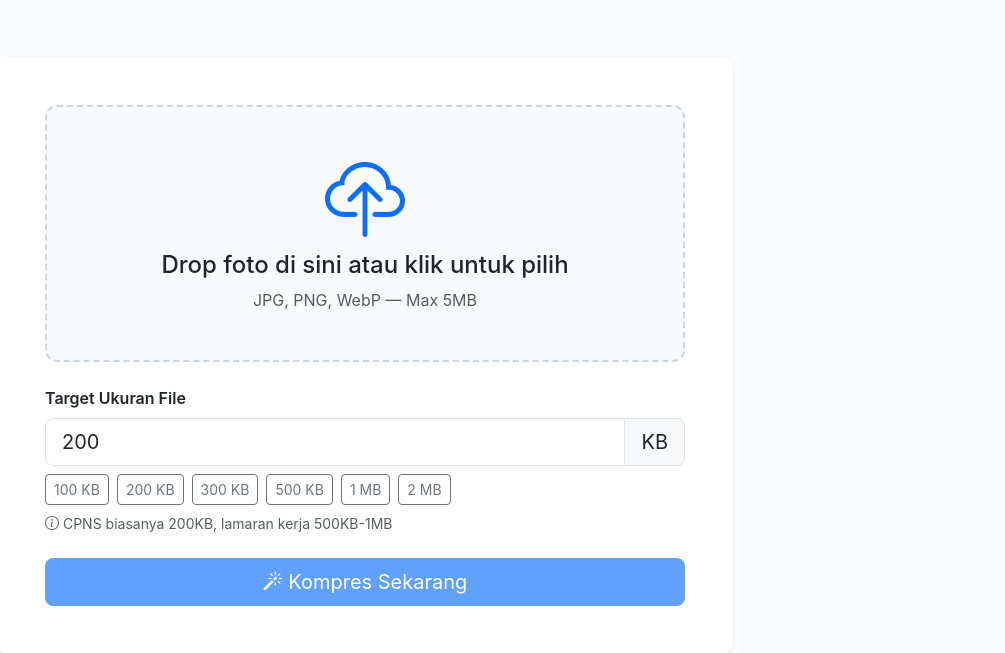
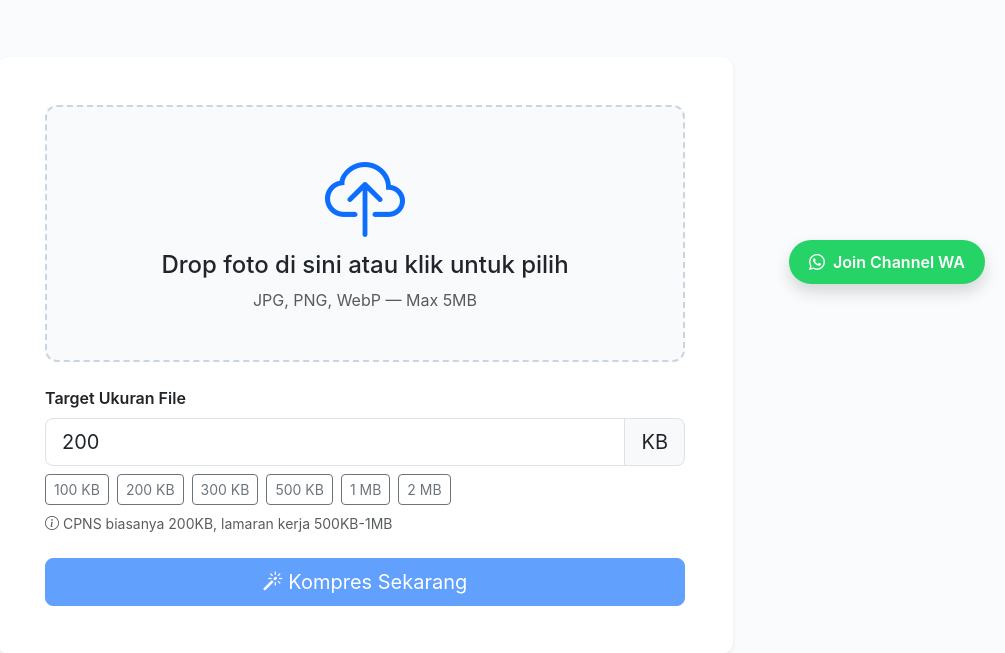
Before and after one commit to Aris0506/kompresfoto, a Flask app: page / in a window 1280 px wide. Shown: the part 496-1149 px from the top of the page, without its empty margins (275-1280 px from the left). Run offline with Flask 3, Linux system fonts and the light colour scheme; some libraries are stand-ins or nearby versions.

Commit message:
feat: tambah floating button WA channel

```diff
--- a/static/css/style.css
+++ b/static/css/style.css
@@ -252,3 +252,28 @@ body {
     width: 100%;
     height: auto;
 }
+
+
+/* Floating WA Button */
+.wa-float-btn {
+    position: fixed;
+    bottom: 20px;
+    right: 20px;
+    background-color: #25d366; /* Warna ijo WhatsApp */
+    color: white;
+    border-radius: 50px;
+    padding: 10px 20px;
+    font-weight: 600;
+    text-decoration: none;
+    z-index: 1000; /* Biar selalu di atas elemen lain */
+    display: flex;
+    align-items: center;
+    gap: 8px;
+    transition: all 0.3s ease;
+}
+
+.wa-float-btn:hover {
+    background-color: #128c7e;
+    color: white;
+    transform: translateY(-3px);
+}
--- a/templates/base.html
+++ b/templates/base.html
@@ -122,5 +122,10 @@
       gtag('js', new Date());
       gtag('config', 'G-062LSQRGDF');
     </script>
+
+    <!-- Floating WA Button -->
+    <a href="https://whatsapp.com/channel/0029Vb8Z8RsHQbS87xD97m2N" target="_blank" class="wa-float-btn shadow" aria-label="Ikuti Saluran WhatsApp">
+        <i class="bi bi-whatsapp"></i> Join Channel WA
+    </a>
 </body>
 </html>
```
